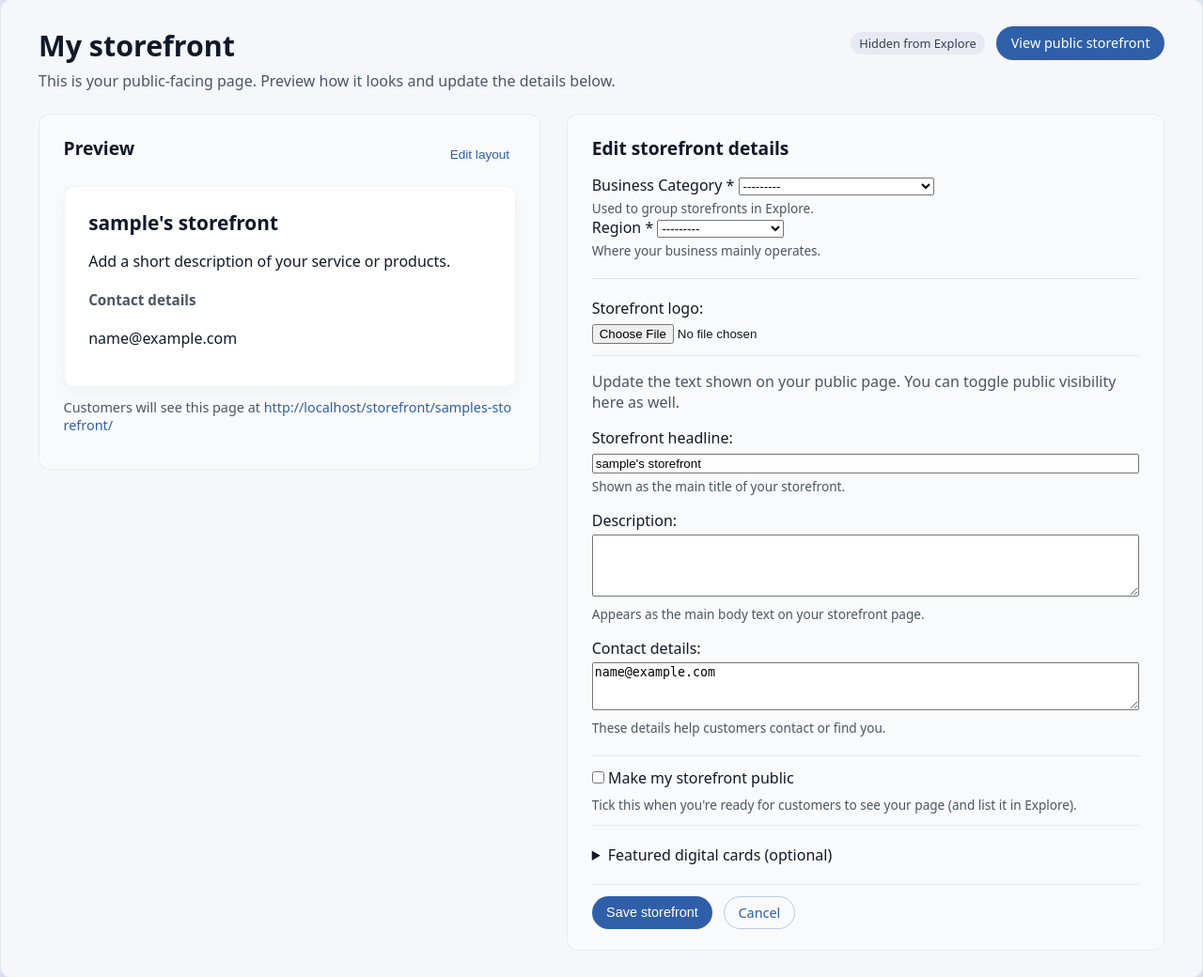
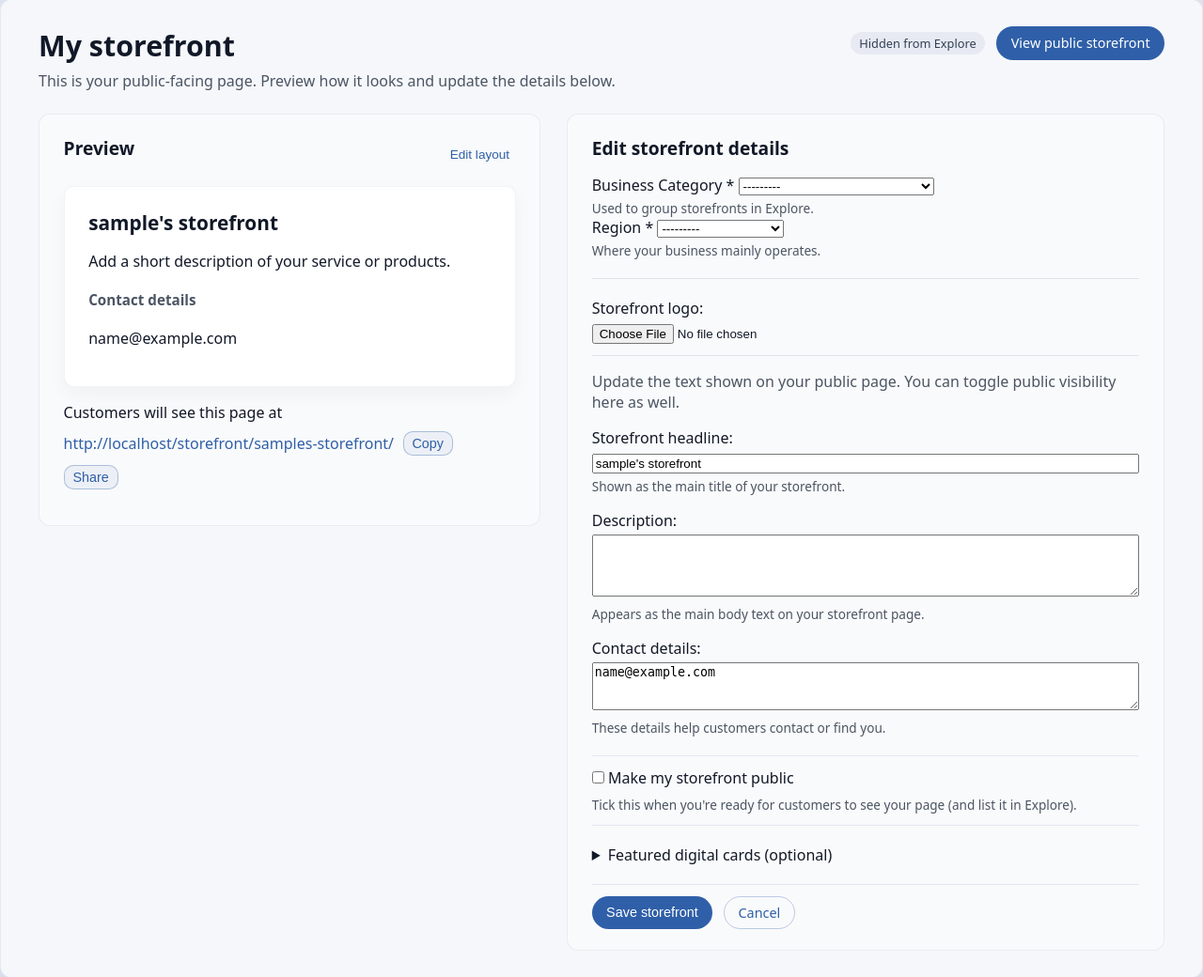
Before and after one commit to Oscar-Ivs/mintkit-hub, a Django app: page /storefront/my/ in a window 1280 px wide. Shown: the part 85-1125 px from the top of the page at 94% size. Run offline with Django 5.2, Linux system fonts and the light colour scheme; the visitor is signed in with stand-in values (Sample User, id 1); data comes from the database, SQL or seed files in the repository; data that the repository does not hold is empty; some libraries are stand-ins or nearby versions; some web fonts are replaced.

Commit message:
Added Copy/share button to Public storefront link

```diff
--- a/static/css/style.css
+++ b/static/css/style.css
@@ -100,6 +100,10 @@ main{
   margin-top: auto;
 }
 
+/* Sticky footer + prevent huge empty pages (e.g. Login) */
+html, body { height: 100%; }
+
+
 /* Navbar background image (Hub theme) */
 .navbar {
     background-image: linear-gradient(rgba(249, 250, 251, 0.72), rgba(249, 250, 251, 0.72)),
@@ -980,6 +984,33 @@ ul.messages li.danger {
     margin-bottom: 0.75rem;
 }
 
+.sf-public-link{
+  display: flex;
+  flex-wrap: wrap;
+  align-items: center;
+  gap: 0.6rem;
+}
+
+.sf-link-action{
+  border: 1px solid rgba(47, 95, 168, 0.35);
+  background: rgba(47, 95, 168, 0.06);
+  color: var(--mk-btn-bg);
+  padding: 0.25rem 0.55rem;
+  border-radius: 10px;
+  font-size: 0.9rem;
+  cursor: pointer;
+}
+
+.sf-link-action:hover{
+  background: rgba(47, 95, 168, 0.12);
+  color: rgba(0, 0, 0, 0.85);
+}
+
+.sf-link-status{
+  color: rgba(0, 0, 0, 0.65);
+  font-size: 0.9rem;
+}
+
 /* ================= Storefront card EDIT form ================= */
 
 .sf-card-formset {
--- a/templates/storefronts/my_storefront.html
+++ b/templates/storefronts/my_storefront.html
@@ -89,12 +89,73 @@
     </div>
     {% endif %}
 
-    <p class="text-muted sf-preview-url">
+    {% url 'storefront_detail' storefront.slug as public_path %}
+    {% with public_url=request.scheme|add:"://"|add:request.get_host|add:public_path %}
+    <p class="sf-public-link">
       Customers will see this page at
-      <a href="{{ public_url }}" target="_blank" rel="noopener">
-        {{ public_url }}
-      </a>
+      <a id="sf-public-url" href="{{ public_url }}" target="_blank" rel="noopener">{{ public_url }}</a>
+
+      <button type="button" class="sf-link-action" data-action="copy">Copy</button>
+      <button type="button" class="sf-link-action" data-action="share">Share</button>
+
+      <span class="sf-link-status" id="sf-link-status" aria-live="polite"></span>
     </p>
+    {% endwith %}
+
+    <script>
+      (function () {
+        const link = document.getElementById('sf-public-url');
+        const status = document.getElementById('sf-link-status');
+        if (!link) return;
+
+        function setStatus(msg) {
+          if (!status) return;
+          status.textContent = msg;
+          window.clearTimeout(setStatus._t);
+          setStatus._t = window.setTimeout(() => status.textContent = '', 1800);
+        }
+
+        async function copyUrl() {
+          const url = link.href;
+          try {
+            await navigator.clipboard.writeText(url);
+            setStatus('Copied!');
+          } catch (e) {
+            const tmp = document.createElement('textarea');
+            tmp.value = url;
+            tmp.setAttribute('readonly', '');
+            tmp.style.position = 'absolute';
+            tmp.style.left = '-9999px';
+            document.body.appendChild(tmp);
+            tmp.select();
+            document.execCommand('copy');
+            document.body.removeChild(tmp);
+            setStatus('Copied!');
+          }
+        }
+
+        async function shareUrl() {
+          const url = link.href;
+          if (navigator.share) {
+            try {
+              await navigator.share({ title: 'MintKit Storefront', url });
+              setStatus('Shared.');
+              return;
+            } catch (e) { }
+          }
+          await copyUrl();
+        }
+
+        document.querySelectorAll('.sf-link-action').forEach(btn => {
+          btn.addEventListener('click', () => {
+            const action = btn.getAttribute('data-action');
+            if (action === 'share') shareUrl();
+            else copyUrl();
+          });
+        });
+      })();
+    </script>
+
   </section>
 
   {# ================= RIGHT: EDIT FORM ================= #}
```
